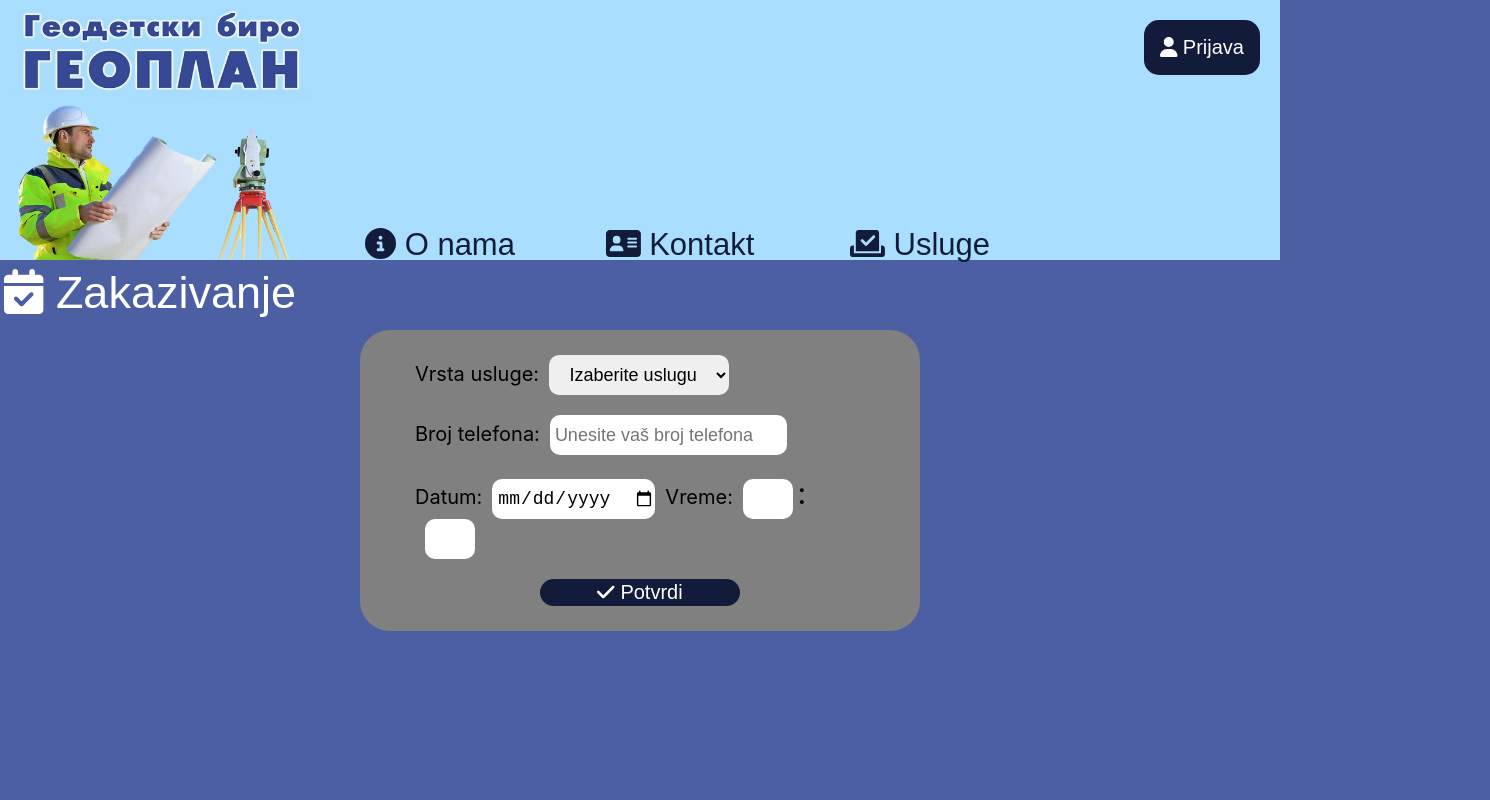
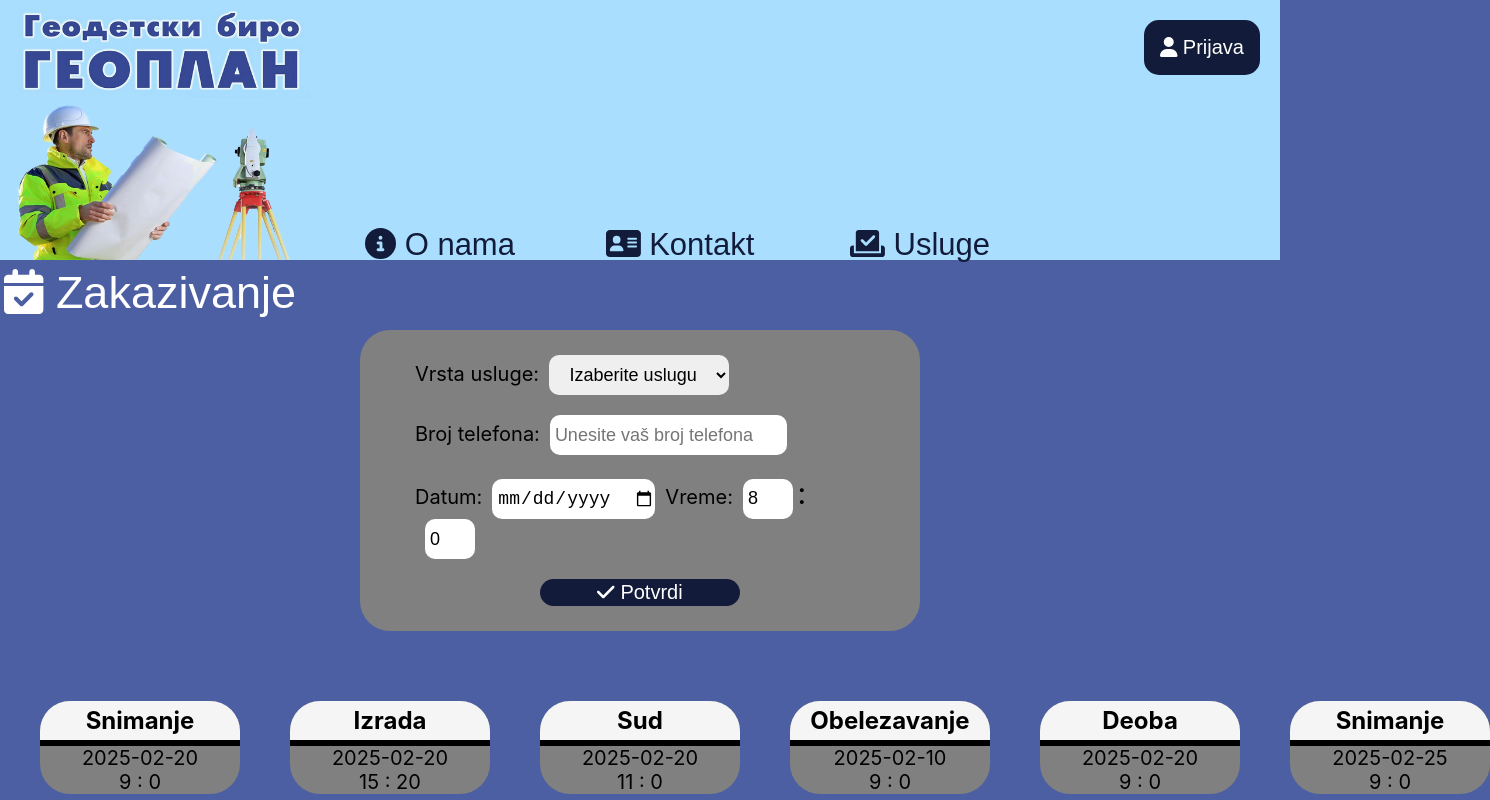
Before and after one commit to bogdanmilikic/GeoplanCacak, a React (Create React App) app: page / in a window 1280 px wide. Both pictures are taken after a click on the button "Zakazivanje". Shown: the top 800 px of the page, 1490 px wide, since content can reach past the window. Built offline with nearby package versions, Linux system fonts and the light colour scheme.

Commit message:
poslednjaFunkcionalnost

```diff
--- a/package.json
+++ b/package.json
@@ -15,6 +15,7 @@
     "@testing-library/react": "^13.4.0",
     "@testing-library/user-event": "^13.5.0",
     "react": "^19.0.0",
+    "react-datepicker": "^7.6.0",
     "react-dom": "^19.0.0",
     "react-scripts": "5.0.1",
     "web-vitals": "^2.1.4"
--- a/src/App.jsx
+++ b/src/App.jsx
@@ -17,9 +17,12 @@ import PopUp from "./Komponente/PopUp";
 import SignUp from "./Komponente/SignUp";
 import LogIn from "./Komponente/LogIn";
 import ComboBox from "./Komponente/ComboBox";
+import Termin from "./Komponente/Termin";
+import lista from "./Komponente/lista";
 
 function App() {
   const [eMail, setEmaill] = useState("");
+  const [localLista, setLocalLista] = useState(lista);
   const [openPopUp, setOpenPopUp] = useState(false);
   const [sifra, setSifra] = useState("");
   const [popUpSadrzaj, setPopUpSadrzaj] = useState(undefined);
@@ -29,19 +32,17 @@ function App() {
   const [comboBoxVrednost, setComboBoxVrednost] = useState("");
   const [naslov, setNaslov] = useState(undefined);
   const [brojTelefona, setBrojTelefona] = useState("");
-  const [minuti, setMinuti] = useState("M");
-  const [sati, setSati] = useState("H");
+  const [minuti, setMinuti] = useState(0);
+  const [sati, setSati] = useState(0);
   const [datum, setDatum] = useState("");
-  function isString(a) {
-    if (typeof a === "string") {
-      return true;
+  const handleMinuti = (e) => {
+    const value = e.target.value;
+    if (value === "" || isNaN(value)) {
+      setMinuti(0); // Default to 0 for invalid input
     } else {
-      return false;
+      const numericValue = Math.max(0, Math.min(60, Number(value))); // Clamp value between 0 and 59
+      setMinuti(numericValue);
     }
-  }
-
-  const handleMinuti = (e) => {
-    setMinuti(e.target.value);
   };
   const handleSati = (e) => {
     setSati(e.target.value);
@@ -52,28 +53,77 @@ function App() {
   const handleDatum = (e) => {
     setDatum(e.target.value);
   };
+  const handleOtkazi = (id) => {
+    const updatedTermini = localLista.filter((termin) => termin.id !== id);
+    setLocalLista(updatedTermini);
+  };
+  const zauzetTermin = (datum, sati, minuti) => {
+    return localLista.some(
+      (item) =>
+        item.datum === datum && item.sati === sati && item.minuti === minuti
+    );
+  };
+  const terminUProslosti = (datum, sati, minuti) => {
+    const trenutniDatum = new Date();
+    const uneseniDatum = new Date(datum);
+    uneseniDatum.setHours(sati);
+    uneseniDatum.setMinutes(minuti);
+    return uneseniDatum < trenutniDatum;
+  };
   const handleZakazi = () => {
+    const dodatakListi = {
+      id: localLista.length + 1,
+      userName: userName,
+      usluga: comboBoxVrednost,
+      datum: datum,
+      sati: sati,
+      minuti: minuti,
+    };
+    if (userName === "Prijava") {
+      alert("Morate biti prijavljeni da bi ste zakazali termin");
+      return;
+    }
     if (sati < 8) {
       alert("Radno vreme počinje od 8 sati");
-      setSati(null);
-      return 0;
-    } else if (sati > 19 || isString(sati) === true) {
+      setSati("");
+      return;
+    } else if (sati > 19) {
       alert("Molim vas izaberite termin pre 19h");
-      setSati(null);
-      return 0;
-    } else if (minuti < 0 || isString(minuti) === true) {
-      setMinuti(null);
+      setSati("");
+      return;
+    }
+    if (comboBoxVrednost === "") {
+      alert("Morate uneti uslugu");
+      return;
+    }
+    if (brojTelefona === "") {
+      alert("Morate uneti vaš broj telefona");
+      return;
+    }
+    if (datum === "") {
+      alert("Morate uneti datum termina");
+      return;
+    }
+    if (terminUProslosti(datum, sati, minuti) === true) {
+      alert("Ne možete zakatati termin u prošlosti");
+      return;
+    }
+    if (minuti < 0 || isNaN(minuti)) {
       alert("Molim vas unesite vrednost minuta veću ili jednaku nuli");
-      return 0;
+      setMinuti("");
+      return;
     } else if (minuti > 59) {
       alert("Molim vas unesite vrednost minuta manju od 60");
-      return 0;
-    } else if (comboBoxVrednost === "") {
-      alert("Molim vas izaberite vrstu usluge");
-      return 0;
+      setMinuti("");
+      return;
     }
+    if (zauzetTermin(datum, sati, minuti) === true) {
+      alert("Termin je zauzet :(");
+      return;
+    }
+    alert(`Termin zakazan u ${sati}:${minuti < 10 ? "0" : ""}${minuti}`);
+    setLocalLista((staro) => [...staro, dodatakListi]);
   };
-
   const informacijeKorisnika = {
     ime: eMail,
     sifra: "sifra1234",
@@ -222,8 +272,6 @@ function App() {
         <font style={{ fontSize: "30px" }}>:</font>
         <input
           className="zakazivanjeDatum"
-          min={0}
-          max={60}
           value={minuti}
           onChange={handleMinuti}
           style={{ width: "50px" }}
@@ -260,6 +308,9 @@ function App() {
     }
     if (minuti > 59) {
       setSati((staraVrednost) => staraVrednost + 1);
+      setMinuti(0);
+    }
+    if (minuti < 0) {
       setMinuti(0);
     }
     console.log(sati, ":", minuti);
@@ -311,8 +362,29 @@ function App() {
       <br />
       <main>
         <div className={`divCentriranje ${animate ? "animate" : ""}`}>
-          {userName === "Prijava" && aktivnoDugme === 4 ? forma : sadrzaj}
+          {aktivnoDugme === 4 ? forma : sadrzaj}
         </div>
+        {aktivnoDugme === 4 ? (
+          <div className={`divCentriranje ${animate ? "animate" : ""}`}>
+            <div className="parentContainer">
+              <div className="terminList">
+                {localLista.map((item) => (
+                  <Termin
+                    id={item.id}
+                    key={item.id}
+                    usluga={item.usluga}
+                    datum={item.datum}
+                    userName={item.userName}
+                    sati={item.sati}
+                    minuti={item.minuti}
+                    ime={userName}
+                    handleOtkazi={handleOtkazi}
+                  />
+                ))}
+              </div>
+            </div>
+          </div>
+        ) : undefined}
       </main>
     </div>
   );
--- a/src/Komponente/ComboBox.jsx
+++ b/src/Komponente/ComboBox.jsx
@@ -13,12 +13,12 @@ const ComboBox = ({ vrednost, setVrednost }) => {
       <option value="" disabled>
         Izaberite uslugu
       </option>
-      <option value="snimanje">Snimanje i izrada</option>
-      <option value="obelezavanje">Obeležavanje</option>
-      <option value="izrada">Izrada</option>
-      <option value="deoba">Fizička deoba</option>
-      <option value="sud">Sudska veštačenja</option>
-      <option value="omedjavanje">Omedjavanje</option>
+      <option value="Snimanje">Snimanje i izrada</option>
+      <option value="Obelezavanje">Obeležavanje</option>
+      <option value="Izrada">Izrada</option>
+      <option value="Deoba">Fizička deoba</option>
+      <option value="Sud">Sudska veštačenja</option>
+      <option value="Omedjavanje">Omedjavanje</option>
     </select>
   );
 };
--- /dev/null
+++ b/src/Komponente/Termin.jsx
@@ -0,0 +1,42 @@
+import { faCancel } from "@fortawesome/free-solid-svg-icons/faCancel";
+import { FontAwesomeIcon } from "@fortawesome/react-fontawesome";
+
+const Termin = ({
+  id,
+  usluga,
+  datum,
+  userName,
+  sati,
+  minuti,
+  ime,
+  handleOtkazi,
+}) => {
+  return (
+    <div
+      className="terminDiv"
+      style={{ marginBottom: "20px", marginTop: "20px" }}
+    >
+      <div
+        style={{
+          width: "100%",
+          height: "100%",
+          backgroundColor: "whitesmoke",
+          borderRadius: "30px 30px 0px 0px",
+        }}
+      >
+        <h1 className="terminUsluga">{usluga}</h1>
+      </div>
+      <hr className="terminHr" />
+      <p>{datum}</p>
+      <p>
+        {sati} : {minuti}
+      </p>
+      {userName === ime ? (
+        <button className="otkaziDugme" onClick={() => handleOtkazi(id)}>
+          <FontAwesomeIcon icon={faCancel} /> Otkazi
+        </button>
+      ) : undefined}
+    </div>
+  );
+};
+export default Termin;
--- a/src/Komponente/lista.js
+++ b/src/Komponente/lista.js
@@ -1,10 +1,107 @@
 const lista = [
   {
     id: 0,
-    eMail: "",
-    brojTelefona: "",
-    datum: "",
-    vreme: "",
+    userName: "bogdanmilikic53@gmail.com",
+    usluga: "Snimanje",
+    datum: "2025-02-23",
+    sati: 10,
+    minuti: 30,
+  },
+  {
+    id: 1,
+    userName: "stanicblagoje0609@gmail.com",
+    usluga: "Snimanje",
+    datum: "2025-02-20",
+    sati: 9,
+    minuti: 0,
+  },
+  {
+    id: 2,
+    userName: "stanicblagoje0609@gmail.com",
+    usluga: "Izrada",
+    datum: "2025-02-20",
+    sati: 15,
+    minuti: 20,
+  },
+  {
+    id: 3,
+    userName: "stanicblagoje0609@gmail.com",
+    usluga: "Sud",
+    datum: "2025-02-20",
+    sati: 11,
+    minuti: 0,
+  },
+  {
+    id: 4,
+    userName: "bogdanmilikic53@gmail.com",
+    usluga: "Obelezavanje",
+    datum: "2025-02-10",
+    sati: 9,
+    minuti: 0,
+  },
+  {
+    id: 5,
+    userName: "lukapesterac123@gmail.com",
+    usluga: "Deoba",
+    datum: "2025-02-20",
+    sati: 9,
+    minuti: 0,
+  },
+  {
+    id: 6,
+    userName: "lukapesterac123@gmail.com",
+    usluga: "Snimanje",
+    datum: "2025-02-25",
+    sati: 9,
+    minuti: 0,
+  },
+  {
+    id: 7,
+    userName: "lukapesterac123@gmail.com",
+    usluga: "Sud",
+    datum: "2025-02-21",
+    sati: 17,
+    minuti: 0,
+  },
+  {
+    id: 8,
+    userName: "bogdanmilikic53@gmail.com",
+    usluga: "Omedjavanje",
+    datum: "2025-02-20",
+    sati: 11,
+    minuti: 0,
+  },
+  {
+    id: 9,
+    userName: "lukapesterac123@gmail.com",
+    usluga: "Deoba",
+    datum: "2025-02-30",
+    sati: 9,
+    minuti: 0,
+  },
+  {
+    id: 10,
+    userName: "bogdanmilikic53@gmail.com",
+    usluga: "Snimanje",
+    datum: "2025-03-01",
+    sati: 10,
+    minuti: 0,
+  },
+  {
+    id: 11,
+    userName: "lukapesterac123@gmail.com",
+    usluga: "Sud",
+    datum: "2025-03-03",
+    sati: 9,
+    minuti: 0,
+  },
+  {
+    id: 12,
+    userName: "stanicblagoje0609@gmail.com",
+    usluga: "Deoba",
+    datum: "2025-03-02",
+    sati: 17,
+    minuti: 0,
   },
 ];
 export default lista;
--- a/src/Komponente/stilovi.css
+++ b/src/Komponente/stilovi.css
@@ -284,3 +284,67 @@ iframe {
 .comboBoxKutija:focus {
   border-radius: 10px 10px 0px 0px;
 }
+.terminDiv {
+  background-color: grey;
+  width: 200px;
+  border-radius: 30px;
+  text-align: center;
+  font-size: 20px;
+  margin-right: 0px;
+}
+.terminUsluga {
+  font-size: x-large;
+  padding: 5px;
+}
+.terminHr {
+  border: 3px solid black;
+}
+.terminList {
+  display: flex;
+  align-items: center;
+  justify-content: center;
+  align-content: center;
+}
+
+.terminList {
+  display: grid;
+  grid-template-columns: repeat(7, 1fr); /* 5 items per row */
+  column-gap: 50px;
+}
+
+@media (max-width: 1024px) {
+  .terminList {
+    grid-template-columns: repeat(3, 1fr); /* 3 items per row */
+  }
+}
+
+@media (max-width: 768px) {
+  .terminList {
+    grid-template-columns: repeat(2, 1fr); /* 2 items per row */
+  }
+}
+@media (max-width: 480px) {
+  .terminList {
+    grid-template-columns: 1fr; /* 1 item per row */
+  }
+}
+.parentContainer {
+  display: flex;
+  justify-content: center; /* Center container horizontally */
+  align-items: center; /* Center container vertically */
+}
+.otkaziDugme {
+  border: none;
+  background-color: red;
+  color: white;
+  height: 25px;
+  font-size: 18px;
+  border-radius: 0px 0px 15px 15px;
+  width: 100px;
+  transition: ease-in-out 0.4s;
+  width: 100%;
+}
+.otkaziDugme:hover {
+  color: red;
+  background-color: white;
+}
```
Also changed, not shown: 1 other file (tests, documents, lock files or other folders).
